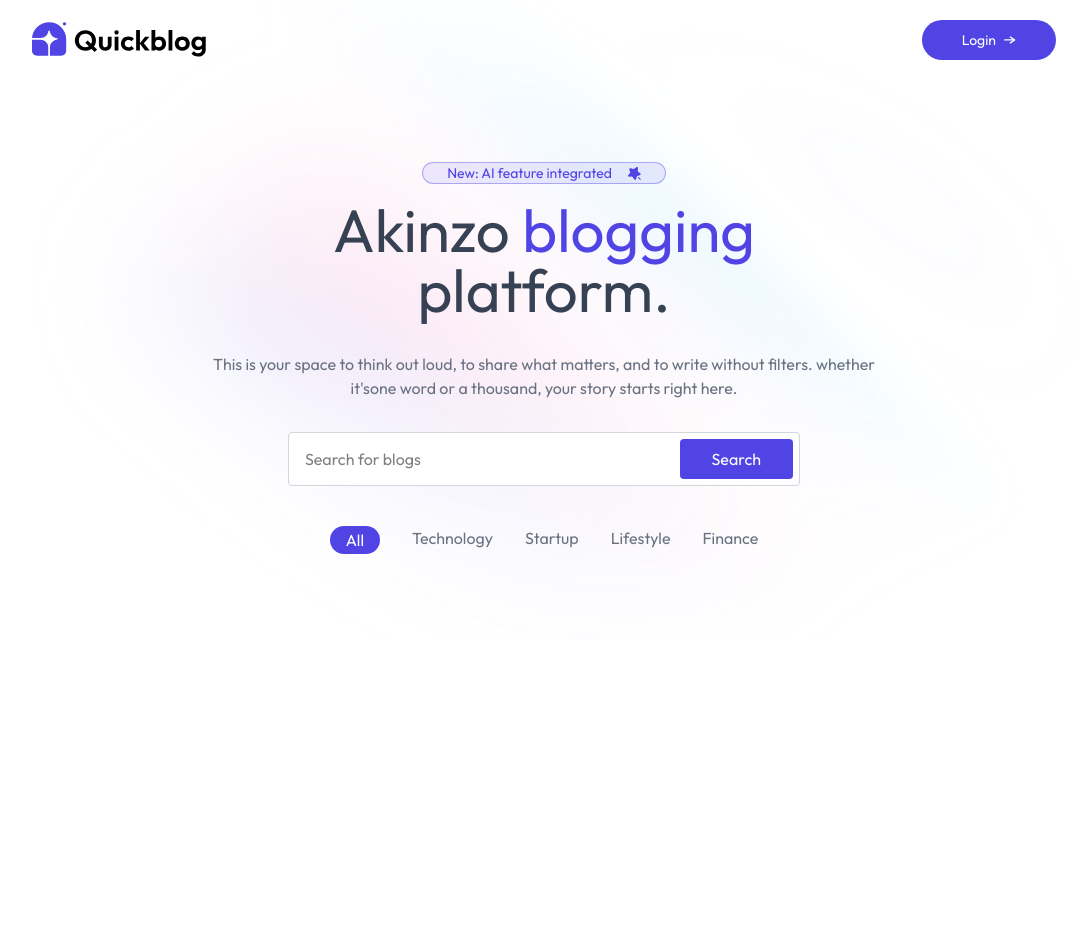
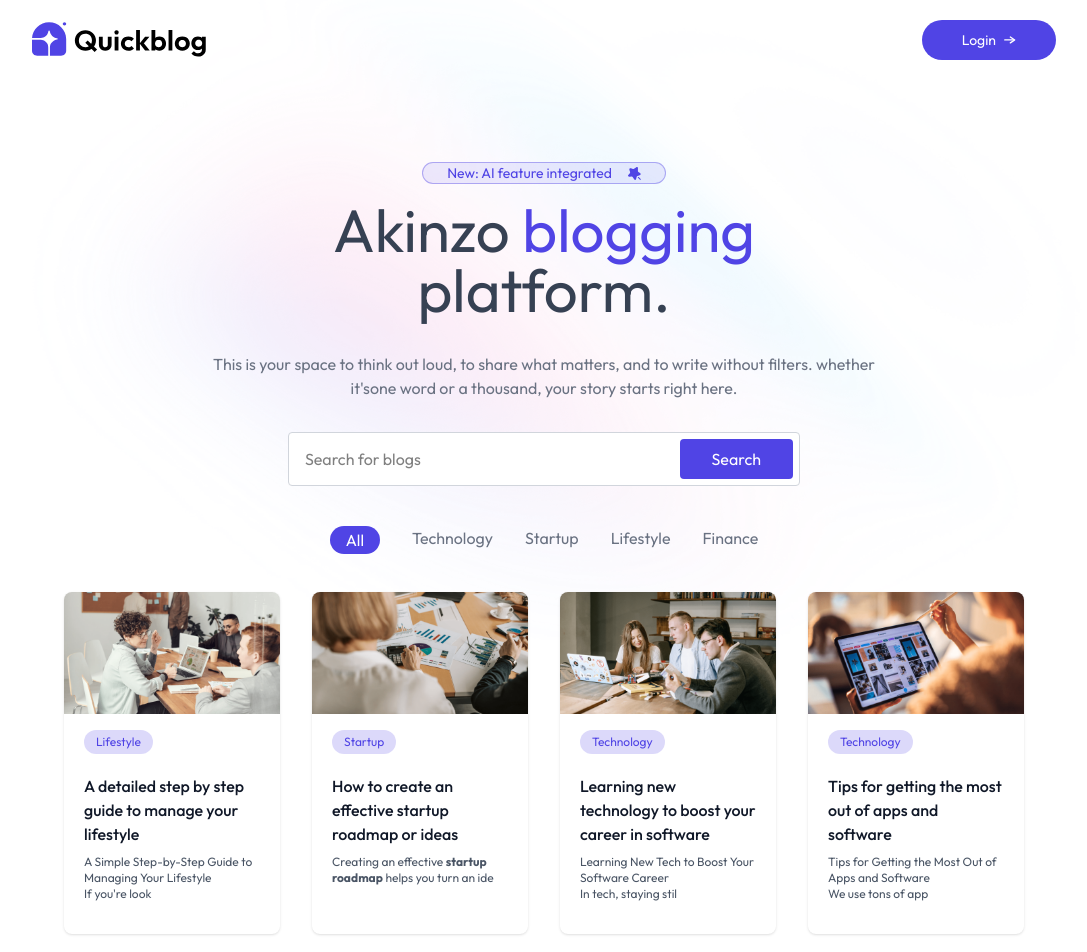
Before and after one commit to Holuwaphemmy01/Akinzo-Blog, a React (Vite) app in the folder client/: page / in a window 1280 px wide. Shown: the top 952 px of the page, without its empty margins (96-1183 px from the left). Before the commit the page ends 800 px from the top, so only its background shows below. Built offline with nearby package versions, Linux system fonts and the light colour scheme.

Commit message:
blog card

```diff
--- /dev/null
+++ b/client/src/components/BlogCard.jsx
@@ -0,0 +1,24 @@
+import React from 'react'
+import { useNavigate } from 'react-router-dom';
+
+const BlogCard = ({blog}) => {
+    const {title, image, description, category, _id} = blog;
+    const navigate = useNavigate();
+
+
+  return (
+    <div onClick={()=> navigate(`/blog/${_id}`)} className='w-full rounded-lg
+    overflow-hidden shadow hover:scale-102 hover:shadow-primary/25 duration-300
+    cursor-pointer'>
+      <img src={image} alt="" className='aspect-video'/>
+      <span className='ml-5 mt-4 px-3 py-1 inline-block bg-primary/20 rounded-full
+      text-primary text-xs'>{category}</span>
+      <div className='p-5'>
+        <h5 className='mb-2 font-medium text-gray-900'>{title}</h5>
+        <p className='mb-3 text-xs text-gray-600' dangerouslySetInnerHTML={{"__html":description.slice(0,80)}}></p>
+      </div>
+    </div>
+  )
+}
+
+export default BlogCard
--- a/client/src/components/BlogList.jsx
+++ b/client/src/components/BlogList.jsx
@@ -1,6 +1,7 @@
 import React, { useState } from 'react'
-import { blogCategories } from '../assets/assets'
+import { blog_data, blogCategories } from '../assets/assets'
 import {motion} from "motion/react"
+import BlogCard from './BlogCard'
 
 const BlogList = () => {
     const [menu, setMenu] = useState("All")
@@ -28,7 +29,10 @@
         ) )}
 
       </div>
-      <div>
+      <div className='grid grid-cols-1 sm:grid-cols-2 md:grid-cold-3 xl:grid-cols-4
+      gap-8 mb-24 mx-8 sm:mx-16 xl:mx-40'>
+        {blog_data.filter((blog)=> menu === "All" ? true : blog.category === menu).
+        map((blog)=> <BlogCard key={blog._id} blog={blog}/>)}
         {/* ---blog carts---- */}
       </div>
     </div>
```
